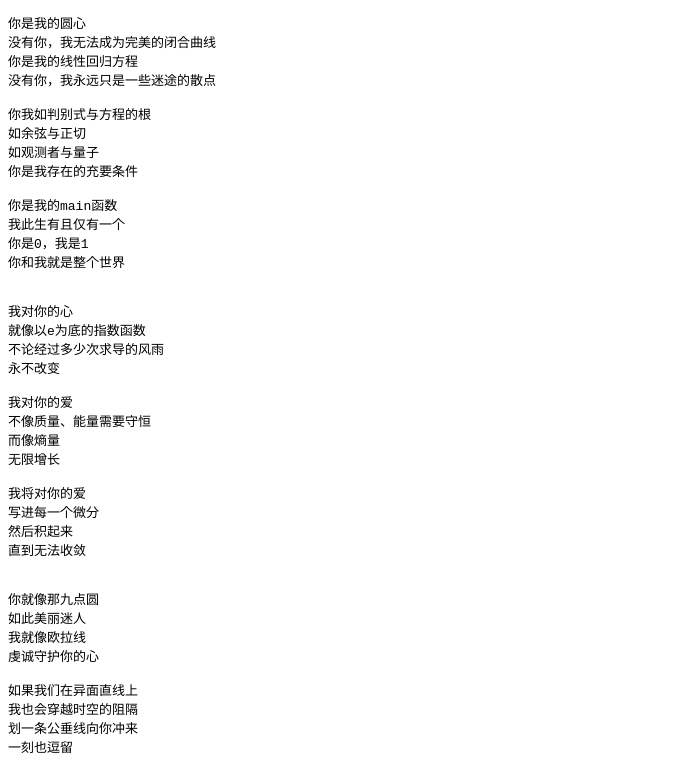
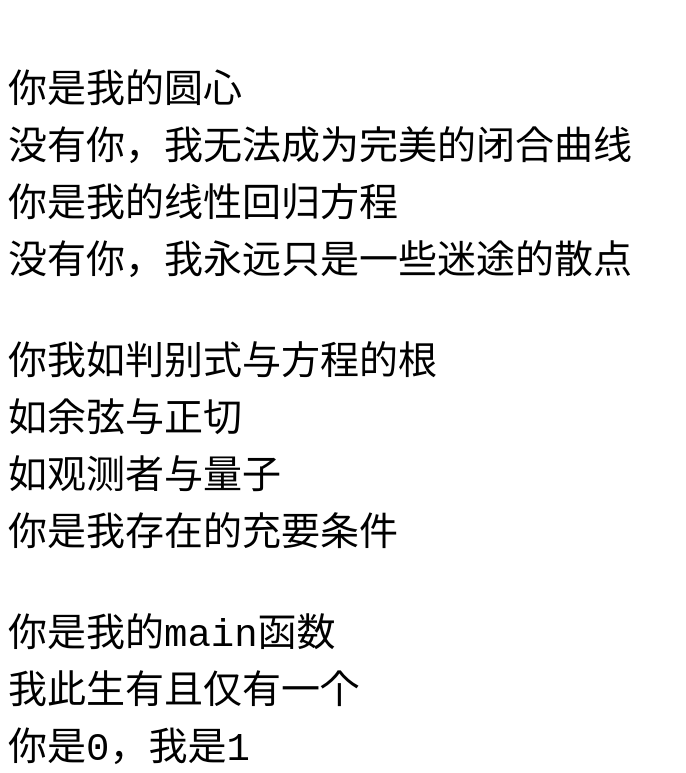
Before and after one commit to feixukeji/feixukeji.github.io, a plain HTML site: page poem.html in a window 1280 px wide. Shown: the top 773 px of the page, without its empty margins (0-686 px from the left). Drawn offline with Linux system fonts and the light colour scheme.

Commit message:
Update poem.html

```diff
--- a/poem.html
+++ b/poem.html
@@ -9,6 +9,7 @@
 
     <body>
         <pre>
+        <font size="20">
 你是我的圆心
 没有你，我无法成为完美的闭合曲线
 你是我的线性回归方程
@@ -71,6 +72,7 @@
 超过光速的限制感应心灵
 希望我们发生完全非弹性碰撞
 永远在一起
+        </font>
         </pre>
     </body>
 
```
